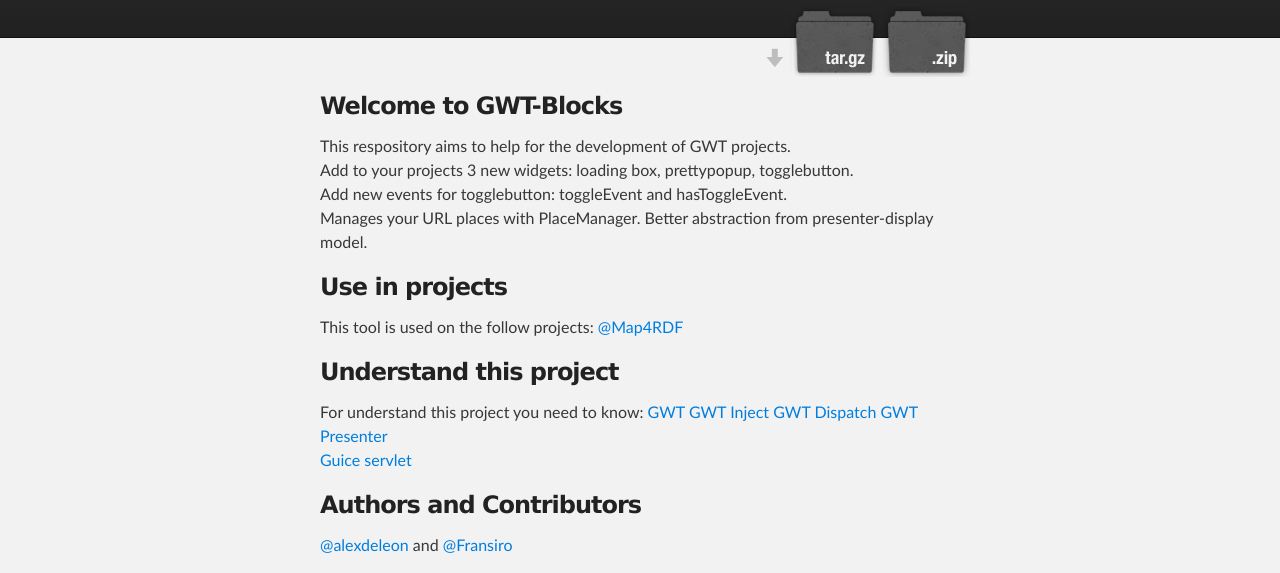
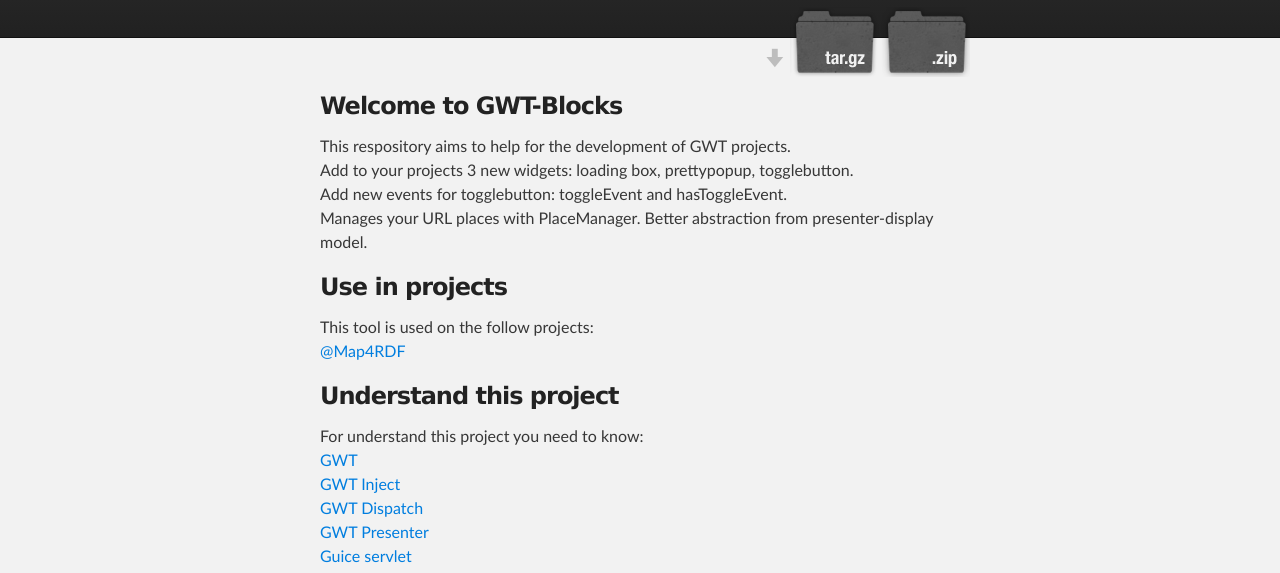
Before and after one commit to oeg-upm/gwt-blocks, a plain HTML site: page index.html in a window 1280 px wide. Shown: the part 172-745 px from the top of the page. Drawn offline with Linux system fonts and the light colour scheme.

```diff
--- a/index.html
+++ b/index.html
@@ -43,18 +43,18 @@ Better abstraction from presenter-display model.</p>
 <h3>
 <a id="use-in-projects" class="anchor" href="#use-in-projects" aria-hidden="true"><span aria-hidden="true" class="octicon octicon-link"></span></a>Use in projects</h3>
 
-<p>This tool is used on the follow projects:
+<p>This tool is used on the follow projects:<br>
 <a href="http://oeg-upm.github.io/map4rdf/">@Map4RDF</a></p>
 
 <h3>
 <a id="understand-this-project" class="anchor" href="#understand-this-project" aria-hidden="true"><span aria-hidden="true" class="octicon octicon-link"></span></a>Understand this project</h3>
 
-<p>For understand this project you need to know:
-<a href="http://www.gwtproject.org/">GWT</a>
-<a href="https://code.google.com/archive/p/google-gin/">GWT Inject</a>
-<a href="https://github.com/randombits-org/gwt-dispatch">GWT Dispatch</a>
+<p>For understand this project you need to know:<br>
+<a href="http://www.gwtproject.org/">GWT</a><br>
+<a href="https://code.google.com/archive/p/google-gin/">GWT Inject</a><br>
+<a href="https://github.com/randombits-org/gwt-dispatch">GWT Dispatch</a><br>
 <a href="https://code.google.com/archive/p/gwt-presenter/">GWT Presenter</a><br>
-<a href="https://github.com/google/guice/wiki/Servlets">Guice servlet</a></p>
+<a href="https://github.com/google/guice/wiki/Servlets">Guice servlet</a>  </p>
 
 <h3>
 <a id="authors-and-contributors" class="anchor" href="#authors-and-contributors" aria-hidden="true"><span aria-hidden="true" class="octicon octicon-link"></span></a>Authors and Contributors</h3>
--- a/params.json
+++ b/params.json
@@ -1,6 +1,6 @@
 {
   "name": "Gwt-blocks",
   "tagline": "GWT Building Blocks",
-  "body": "### Welcome to GWT-Blocks\r\nThis respository aims to help for the development of GWT projects.  \r\nAdd to your projects 3 new widgets: loading box, prettypopup, togglebutton.  \r\nAdd new events for togglebutton: toggleEvent and hasToggleEvent.  \r\nManages your URL places with PlaceManager.\r\nBetter abstraction from presenter-display model.\r\n\r\n### Use in projects\r\nThis tool is used on the follow projects:\r\n[@Map4RDF](http://oeg-upm.github.io/map4rdf/)\r\n\r\n### Understand this project\r\nFor understand this project you need to know:\r\n[GWT](http://www.gwtproject.org/)\r\n[GWT Inject](https://code.google.com/archive/p/google-gin/)\r\n[GWT Dispatch](https://github.com/randombits-org/gwt-dispatch)\r\n[GWT Presenter](https://code.google.com/archive/p/gwt-presenter/)  \r\n[Guice servlet](https://github.com/google/guice/wiki/Servlets)\r\n\r\n\r\n### Authors and Contributors\r\n[@alexdeleon](https://github.com/alexdeleon) and [@Fransiro](https://github.com/Fransiro/)\r\n\r\n### Support or Contact\r\nHaving trouble with gwt-blocks? Check out our [documentation](https://github.com/oeg-upm/gwt-blocks/blob/master/README.MD) or [contact support](mailto:ocorcho@fi.upm.es) and we’ll help you sort it out.\r\n",
+  "body": "### Welcome to GWT-Blocks\r\nThis respository aims to help for the development of GWT projects.  \r\nAdd to your projects 3 new widgets: loading box, prettypopup, togglebutton.  \r\nAdd new events for togglebutton: toggleEvent and hasToggleEvent.  \r\nManages your URL places with PlaceManager.\r\nBetter abstraction from presenter-display model.\r\n\r\n### Use in projects\r\nThis tool is used on the follow projects:  \r\n[@Map4RDF](http://oeg-upm.github.io/map4rdf/)\r\n\r\n### Understand this project  \r\nFor understand this project you need to know:  \r\n[GWT](http://www.gwtproject.org/)  \r\n[GWT Inject](https://code.google.com/archive/p/google-gin/)  \r\n[GWT Dispatch](https://github.com/randombits-org/gwt-dispatch)  \r\n[GWT Presenter](https://code.google.com/archive/p/gwt-presenter/)   \r\n[Guice servlet](https://github.com/google/guice/wiki/Servlets)  \r\n\r\n\r\n### Authors and Contributors\r\n[@alexdeleon](https://github.com/alexdeleon) and [@Fransiro](https://github.com/Fransiro/)\r\n\r\n### Support or Contact\r\nHaving trouble with gwt-blocks? Check out our [documentation](https://github.com/oeg-upm/gwt-blocks/blob/master/README.MD) or [contact support](mailto:ocorcho@fi.upm.es) and we’ll help you sort it out.\r\n",
   "note": "Don't delete this file! It's used internally to help with page regeneration."
 }
```
